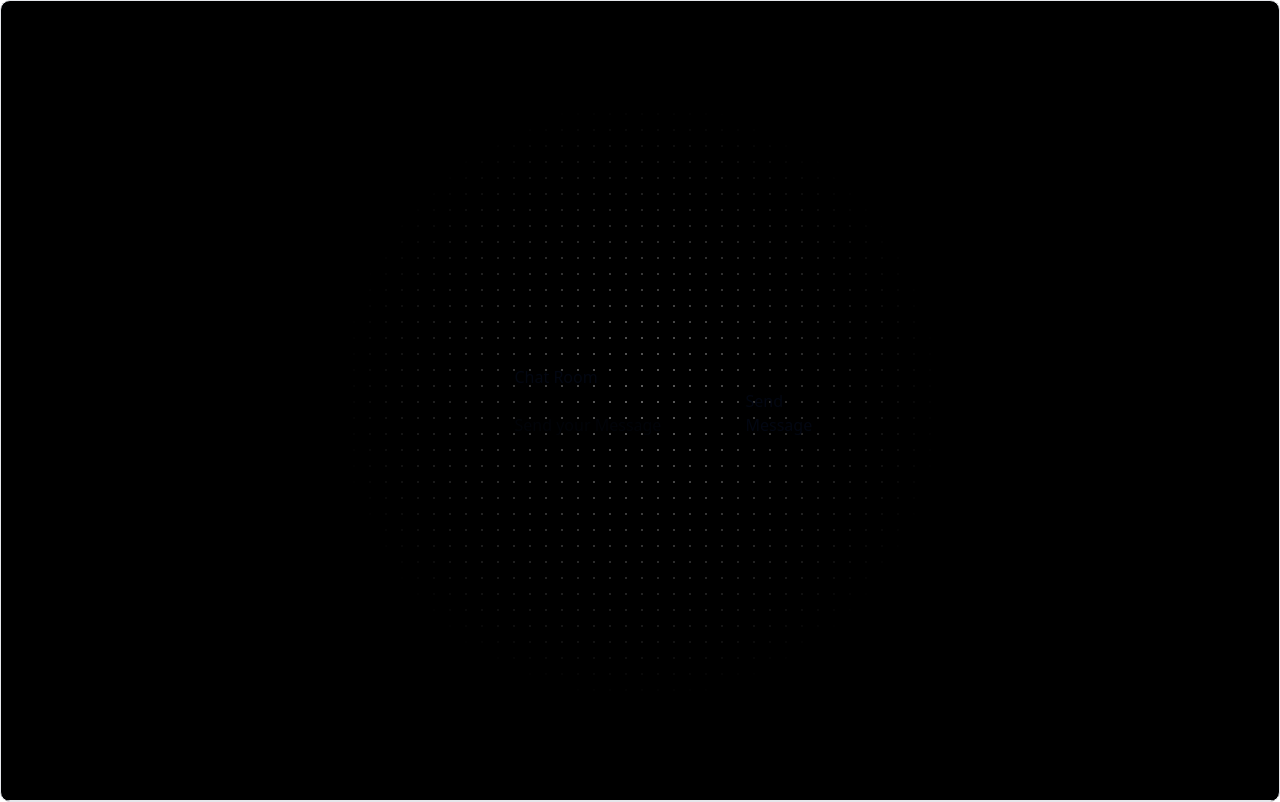
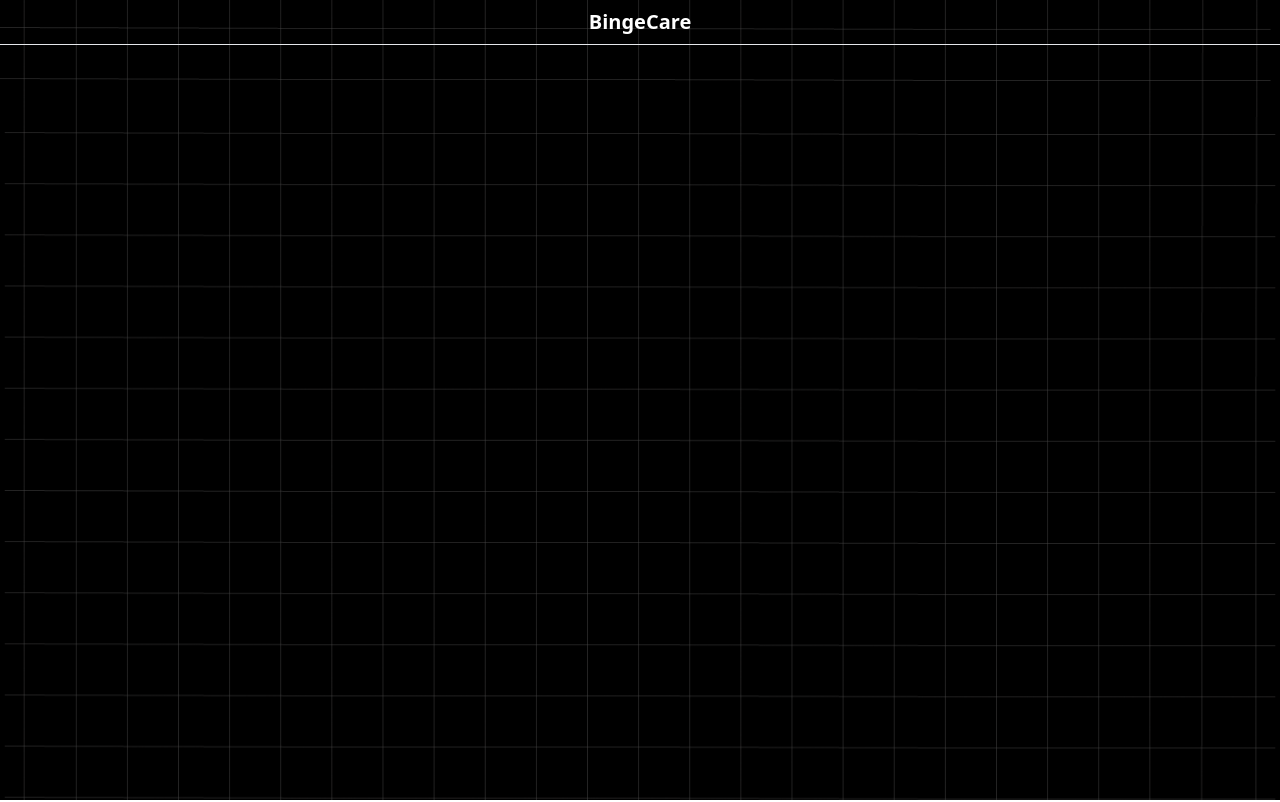
Before and after one commit to rakesh0x/BingeCare, a Next.js app: page / in a window 1280 px wide. Built offline with nearby package versions, Linux system fonts and the light colour scheme.

Commit message:
added Navbar and Grid Comp

```diff
--- a/app/layout.tsx
+++ b/app/layout.tsx
@@ -1,7 +1,7 @@
 import type { Metadata } from "next";
 import { Geist, Geist_Mono } from "next/font/google";
 import "./globals.css";
-import { DotPatternDemo } from "@/components/magicui/dotPattern";
+import { Navbar } from "../components/Landing/Navbar";
 
 const geistSans = Geist({
   variable: "--font-geist-sans",
@@ -27,8 +27,8 @@ export default function RootLayout({
     <html lang="en">
       <body
         className={`${geistSans.variable} ${geistMono.variable} antialiased`}
-      >
-        <DotPatternDemo>{children}</DotPatternDemo>
+      ><Navbar/>
+        {children}
       </body>
     </html>
   );
--- a/app/page.tsx
+++ b/app/page.tsx
@@ -1,9 +1,9 @@
 "use client"
 
-import { ChatBox } from "@/components/ChatwindowFrontend";
+import { Grid } from "../components/BackGround/Grid";
 
 export default function Home() {
   return (
-      <ChatBox/>
+      <Grid/>
   );
 }
--- /dev/null
+++ b/components/BackGround/Grid.tsx
@@ -0,0 +1,15 @@
+import Image from "next/image";
+
+export const Grid = () => {
+  return (
+    <div className="bg-black h-screen w-screen flex items-center justify-center relative overflow-hidden">
+      <Image
+        src="/assets/Grid.png"
+        alt="Grid Image"
+        layout="fill"
+        objectFit="cover"
+        quality={100}
+      />
+    </div>
+  );
+};
--- a/components/ChatwindowFrontend.tsx
+++ /dev/null
@@ -1,22 +0,0 @@
-"use client"
-
-
-export const ChatBox = () => {
-    return (
-        <div className="min-h-screen flex items-center justify-center border-b bg-black-900">
-            <div
-            id='chat-container'
-            className="p-6 rounded-lg shadow-lg">
-                <h1>Chat Room</h1>
-                <input
-                type='message'
-                placeholder='Send your Message'>
-                </input>
-                <button id="send"
-                    className="rounded-xl w-5 cursor-pointer flex-col">
-                        Send Message
-                    </button>
-            </div>
-        </div>
-    )
-}
--- /dev/null
+++ b/components/Landing/Navbar.tsx
@@ -0,0 +1,11 @@
+"use client";
+
+export const Navbar = () => {
+    return (
+        <div className="fixed top-0 w-full p-2 border-b z-50 bg-transparent ">
+            <h1 className="font-semibold text-white text-xl text-center">
+                BingeCare
+            </h1>
+        </div>
+    );
+}
--- a/components/magicui/dot-pattern.tsx
+++ /dev/null
@@ -1,158 +0,0 @@
-"use client";
-
-import { cn } from "../../lib/utils";
-import { motion } from "motion/react";
-import React, { useEffect, useId, useRef, useState } from "react";
-
-/**
- *  DotPattern Component Props
- *
- * @param {number} [width=16] - The horizontal spacing between dots
- * @param {number} [height=16] - The vertical spacing between dots
- * @param {number} [x=0] - The x-offset of the entire pattern
- * @param {number} [y=0] - The y-offset of the entire pattern
- * @param {number} [cx=1] - The x-offset of individual dots
- * @param {number} [cy=1] - The y-offset of individual dots
- * @param {number} [cr=1] - The radius of each dot
- * @param {string} [className] - Additional CSS classes to apply to the SVG container
- * @param {boolean} [glow=false] - Whether dots should have a glowing animation effect
- */
-interface DotPatternProps extends React.SVGProps<SVGSVGElement> {
-  width?: number;
-  height?: number;
-  x?: number;
-  y?: number;
-  cx?: number;
-  cy?: number;
-  cr?: number;
-  className?: string;
-  glow?: boolean;
-  [key: string]: unknown;
-}
-
-/**
- * DotPattern Component
- *
- * A React component that creates an animated or static dot pattern background using SVG.
- * The pattern automatically adjusts to fill its container and can optionally display glowing dots.
- *
- * @component
- *
- * @see DotPatternProps for the props interface.
- *
- * @example
- * // Basic usage
- * <DotPattern />
- *
- * // With glowing effect and custom spacing
- * <DotPattern
- *   width={20}
- *   height={20}
- *   glow={true}
- *   className="opacity-50"
- * />
- *
- * @notes
- * - The component is client-side only ("use client")
- * - Automatically responds to container size changes
- * - When glow is enabled, dots will animate with random delays and durations
- * - Uses Motion for animations
- * - Dots color can be controlled via the text color utility classes
- */
-
-export function DotPattern({
-  width = 16,
-  height = 16,
-  x = 0,
-  y = 0,
-  cx = 1,
-  cy = 1,
-  cr = 1,
-  className,
-  glow = false,
-  ...props
-}: DotPatternProps) {
-  const id = useId();
-  const containerRef = useRef<SVGSVGElement>(null);
-  const [dimensions, setDimensions] = useState({ width: 0, height: 0 });
-
-  useEffect(() => {
-    const updateDimensions = () => {
-      if (containerRef.current) {
-        const { width, height } = containerRef.current.getBoundingClientRect();
-        setDimensions({ width, height });
-      }
-    };
-
-    updateDimensions();
-    window.addEventListener("resize", updateDimensions);
-    return () => window.removeEventListener("resize", updateDimensions);
-  }, []);
-
-  const dots = Array.from(
-    {
-      length:
-        Math.ceil(dimensions.width / width) *
-        Math.ceil(dimensions.height / height),
-    },
-    (_, i) => {
-      const col = i % Math.ceil(dimensions.width / width);
-      const row = Math.floor(i / Math.ceil(dimensions.width / width));
-      return {
-        x: col * width + cx,
-        y: row * height + cy,
-        delay: Math.random() * 5,
-        duration: Math.random() * 3 + 2,
-      };
-    },
-  );
-
-  return (
-    <svg
-      ref={containerRef}
-      aria-hidden="true"
-      className={cn(
-        "pointer-events-none absolute inset-0 h-full w-full",
-        className,
-      )}
-      {...props}
-    >
-      <defs>
-        <radialGradient id={`${id}-gradient`}>
-          <stop offset="0%" stopColor="currentColor" stopOpacity="1" />
-          <stop offset="100%" stopColor="currentColor" stopOpacity="0" />
-        </radialGradient>
-      </defs>
-      {dots.map((dot, index) => (
-        <motion.circle
-          key={`${dot.x}-${dot.y}`}
-          cx={dot.x}
-          cy={dot.y}
-          r={cr}
-          fill={glow ? `url(#${id}-gradient)` : "currentColor"}
-          className="text-neutral-400/80"
-          initial={glow ? { opacity: 0.4, scale: 1 } : {}}
-          animate={
-            glow
-              ? {
-                  opacity: [0.4, 1, 0.4],
-                  scale: [1, 1.5, 1],
-                }
-              : {}
-          }
-          transition={
-            glow
-              ? {
-                  duration: dot.duration,
-                  repeat: Infinity,
-                  repeatType: "reverse",
-                  delay: dot.delay,
-                  ease: "easeInOut",
-                }
-              : {}
-          }
-        />
-      ))}
-    </svg>
-  );
-}
--- a/components/magicui/dotPattern.tsx
+++ /dev/null
@@ -1,17 +0,0 @@
-"use client";
-
-import { cn } from "../../lib/utils";
-import { DotPattern } from "../magicui/dot-pattern";
-
-export function DotPatternDemo({ children }: { children: React.ReactNode }) {
-  return (
-    <div className="relative flex min-h-screen w-full flex-col items-center justify-center overflow-hidden rounded-lg border bg-background bg-black">
-      <DotPattern
-        className={cn(
-          "[mask-image:radial-gradient(300px_circle_at_center,white,transparent)]"
-        )}
-      />
-      <div className="relative z-10 w-full">{children}</div>
-    </div>
-  );
-}
```
Also changed, not shown: components/ChatwindowBackend.tsx (+99 -106 lines), public/assets/Grid.png (added).
